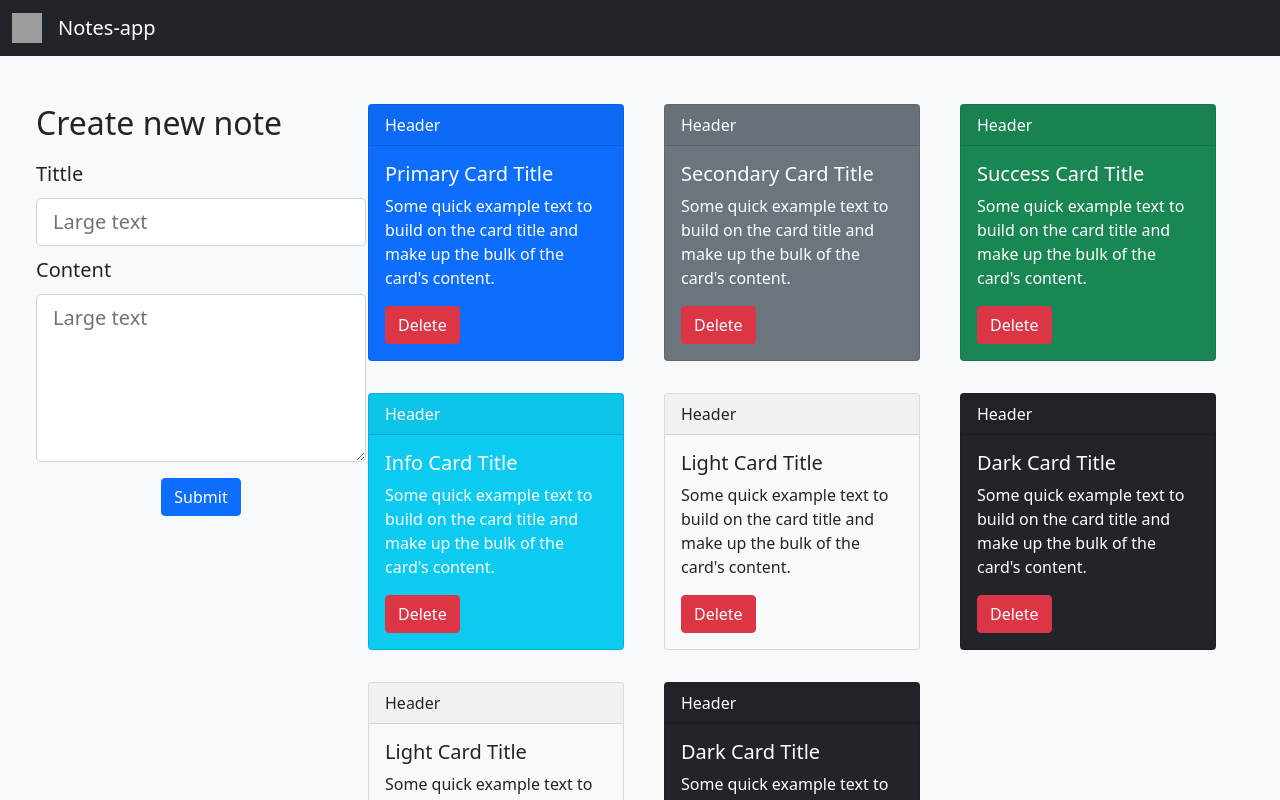
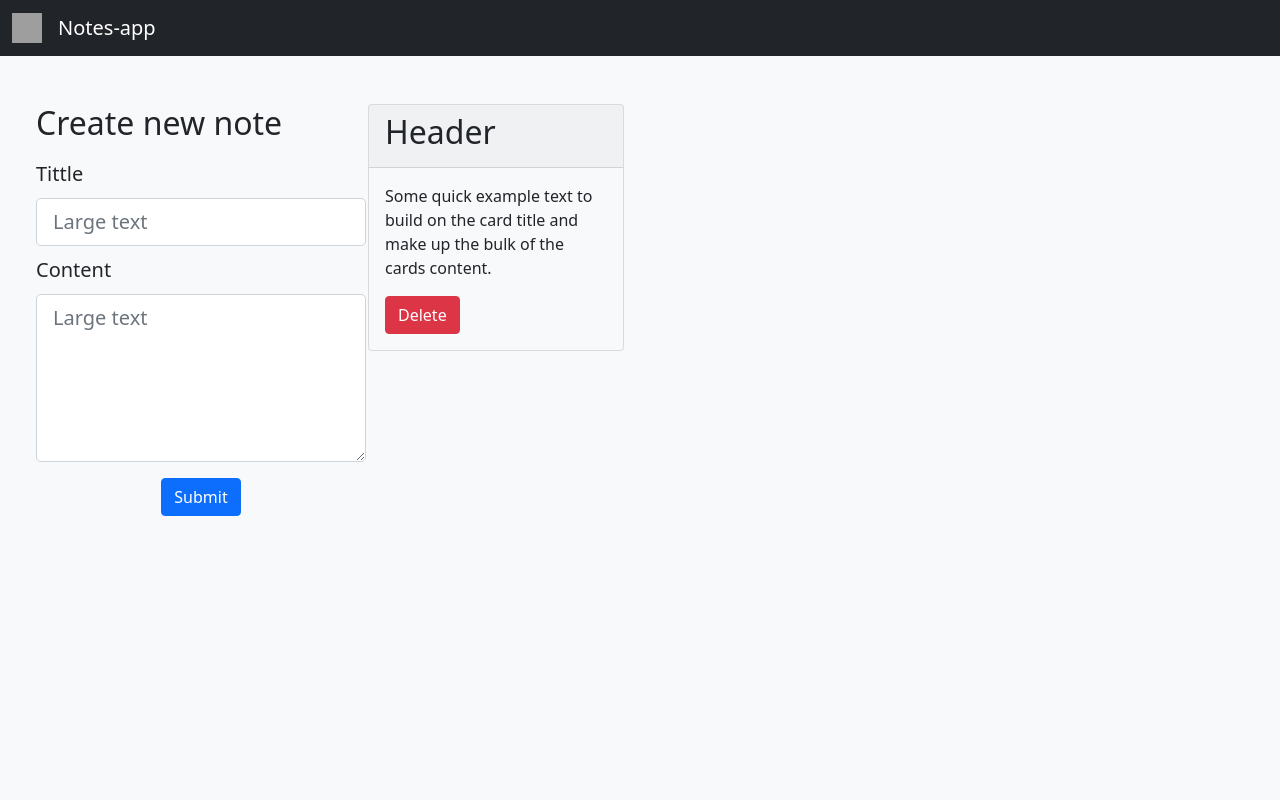
Before and after one commit to fedecor9/notes-app, a React (Create React App) app: page / in a window 1280 px wide. Shown: the top 800 px of the page. Built offline with nearby package versions, Linux system fonts and the light colour scheme; grey boxes are pictures that could not be loaded.

Commit message:
add State, props and functionality

```diff
--- a/src/components/Main.js
+++ b/src/components/Main.js
@@ -2,19 +2,40 @@ import { Container, Row, Col } from "react-bootstrap";
 import { ShowNotes } from "./ShowNotes";
 import { SideBar } from "./Sidebar";
 import "../App.css";
+import { useState } from "react";
 
 export const Main = () => {
+  const initialCards = [
+    {
+      tittle: "Header",
+      text: "Some quick example text to build on the card title and make up the bulk of the cards content.",
+      color: "light",
+    },
+  ];
+
+  const [cards, setCards] = useState(initialCards);
+
+  const addCard = (card) => {
+    setCards([...cards, card]);
+  };
+
+  const removeCard = (index) => {
+    let newArray = cards.slice();
+    newArray.splice(index, 1);
+    setCards(newArray);
+  };
+
   return (
     <Container fluid>
       <Row md={12}>
         <Col md={3}>
           <aside>
-            <SideBar></SideBar>
+            <SideBar addCard={addCard}></SideBar>
           </aside>
         </Col>
         <Col md={9}>
           <main>
-            <ShowNotes></ShowNotes>
+            <ShowNotes cards={cards} removeCard={removeCard}></ShowNotes>
           </main>
         </Col>
       </Row>
--- a/src/components/ShowNotes.js
+++ b/src/components/ShowNotes.js
@@ -1,35 +1,24 @@
 import { Button, Card, Col, Container, Row } from "react-bootstrap";
 
-export const ShowNotes = () => {
-  const colors = [
-    "Primary",
-    "Secondary",
-    "Success",
-    "Info",
-    "Light",
-    "Dark",
-    "Light",
-    "Dark",
-  ];
+export const ShowNotes = (props) => {
   return (
-    <Container className="">
+    <Container>
       <Row md={2} className="g-4 mx-auto my-4">
-        {colors.map((variant, idx) => (
-          <Col md={4}>
+        {props.cards.map((elem, idx) => (
+          <Col md={4} key={idx}>
             <Card
-              bg={variant.toLowerCase()}
-              key={idx}
-              text={variant.toLowerCase() === "light" ? "dark" : "white"}
+              bg={elem.color.toLowerCase()}
+              text={elem.color.toLowerCase() === "light" ? "dark" : "white"}
               className="mb-2 me-3"
             >
-              <Card.Header>Header</Card.Header>
+              <Card.Header>
+                <h2>{elem.tittle}</h2>
+              </Card.Header>
               <Card.Body>
-                <Card.Title>{variant} Card Title </Card.Title>
-                <Card.Text>
-                  Some quick example text to build on the card title and make up
-                  the bulk of the card's content.
-                </Card.Text>
-                <Button variant="danger">Delete</Button>
+                <Card.Text>{elem.text}</Card.Text>
+                <Button onClick={() => props.removeCard(idx)} variant="danger">
+                  Delete
+                </Button>
               </Card.Body>
             </Card>
           </Col>
--- a/src/components/Sidebar.js
+++ b/src/components/Sidebar.js
@@ -1,6 +1,40 @@
+import { useState } from "react";
 import { Button, Container, Form, Row } from "react-bootstrap";
 import "../App.css";
-export const SideBar = () => {
+export const SideBar = (props) => {
+  const colors = [
+    "Primary",
+    "Secondary",
+    "Success",
+    "Info",
+    "Light",
+    "Dark",
+    "Light",
+    "Dark",
+  ];
+
+  const randomColor = () => Math.floor(Math.random() * colors.length);
+
+  const emptyCard = {
+    tittle: "",
+    text: "",
+    color: colors[randomColor()],
+  };
+
+  const [card, setCard] = useState(emptyCard);
+
+  const handleInput = (e) => {
+    setCard({
+      ...card,
+      [e.target.name]: e.target.value,
+    });
+  };
+
+  const submitCard = () => {
+    props.addCard(card);
+    setCard(emptyCard);
+  };
+
   return (
     <Container className="py-5">
       <div className="position-fixed">
@@ -11,7 +45,14 @@ export const SideBar = () => {
           <Form>
             <Form.Group>
               <Form.Label column="lg">Tittle</Form.Label>
-              <Form.Control size="lg" type="text" placeholder="Large text" />
+              <Form.Control
+                size="lg"
+                type="text"
+                placeholder="Large text"
+                name="tittle"
+                value={card.tittle}
+                onChange={handleInput}
+              />
             </Form.Group>
             <Form.Group>
               <Form.Label column="lg">Content</Form.Label>
@@ -20,10 +61,15 @@ export const SideBar = () => {
                 rows="5"
                 as="textarea"
                 placeholder="Large text"
+                name="text"
+                value={card.text}
+                onChange={handleInput}
               />
             </Form.Group>
             <div className="text-center">
-              <Button className="mt-3">Submit</Button>
+              <Button onClick={submitCard} className="mt-3">
+                Submit
+              </Button>
             </div>
           </Form>
         </Row>
```
